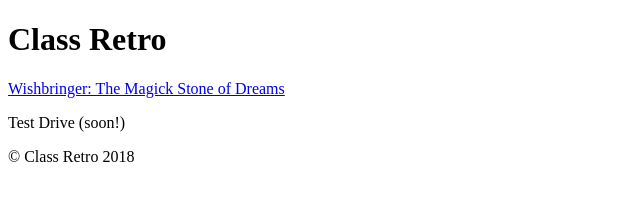
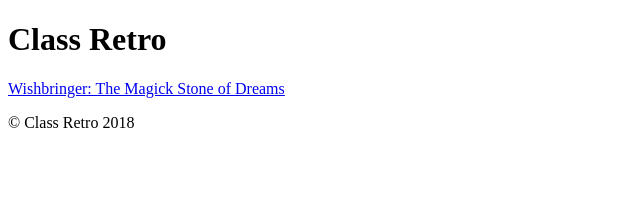
Before and after one commit to ClassRetro/ClassRetro.github.io, a plain HTML site: page index.html in a window 1280 px wide. Shown: the whole page, without its empty margins (0-640 px from the left). Drawn offline with Linux system fonts and the light colour scheme.

Commit message:
Update index.html

```diff
--- a/index.html
+++ b/index.html
@@ -22,6 +22,5 @@ img.resize {
 <p></p>
 <p></p>
 <a href="https://ClassRetro.github.io/wishbringer/"><p>Wishbringer: The Magick Stone of Dreams</p></a>
-<p>Test Drive (soon!)</p>
 <p></p>
 <p>&#169; Class Retro 2018</p>
```
